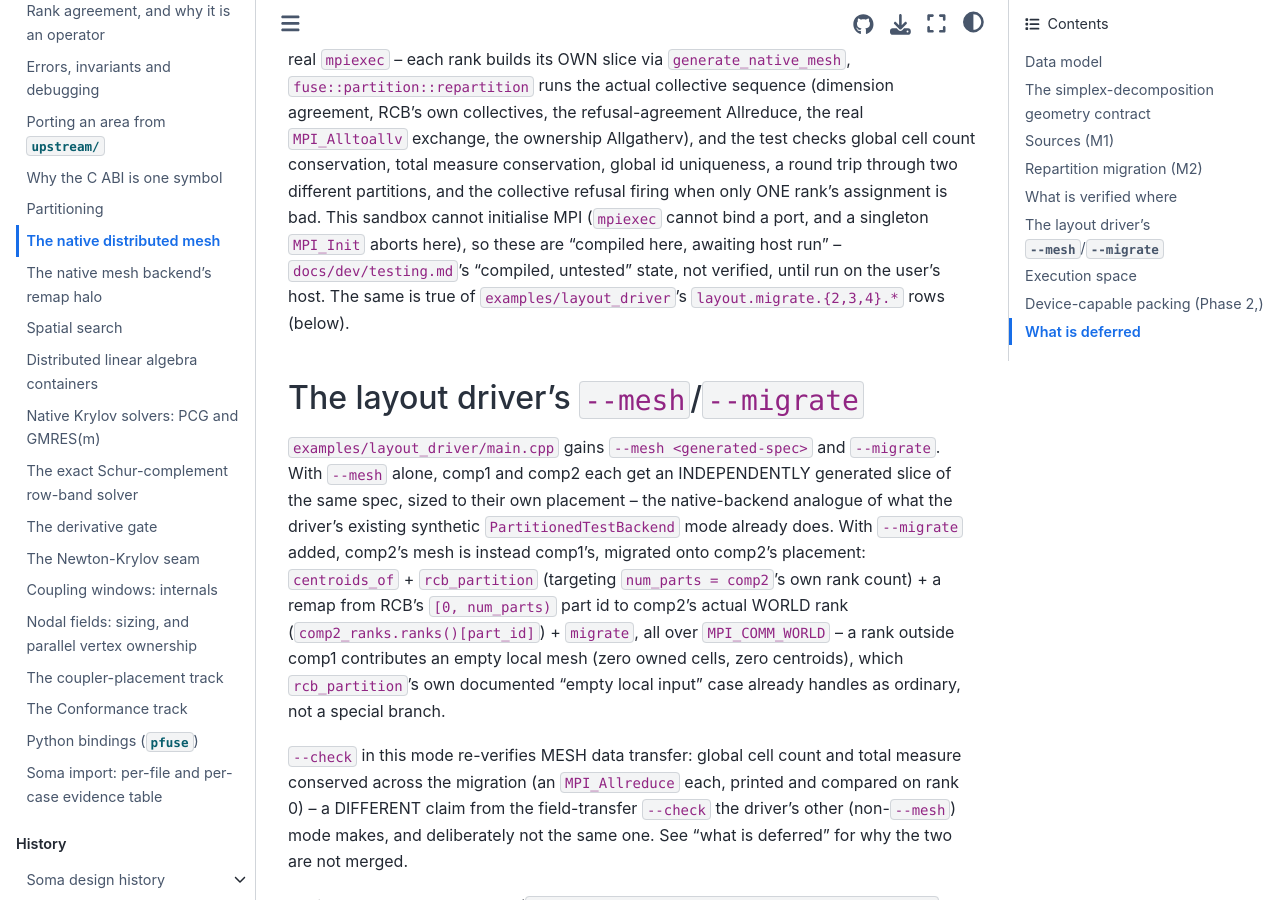
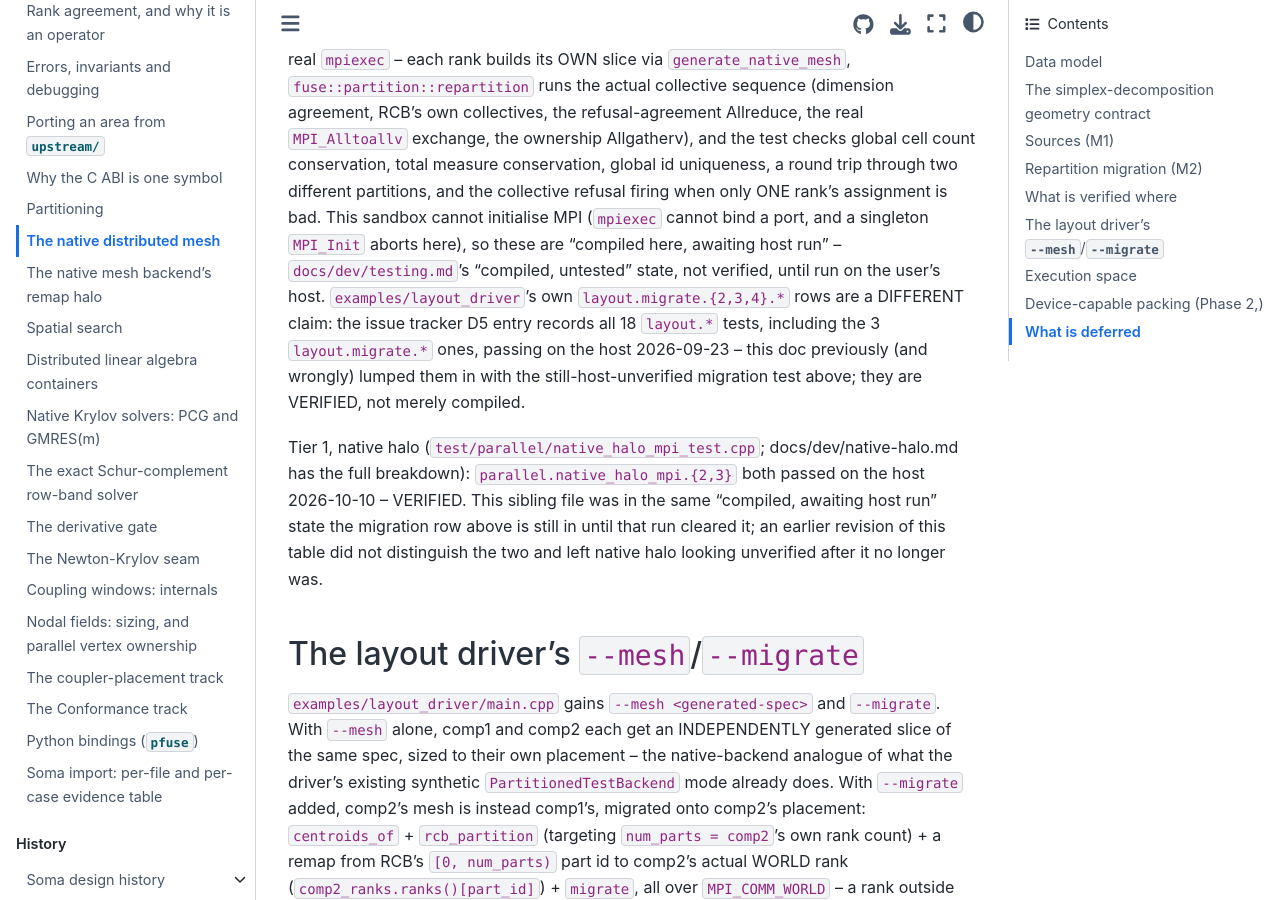
Before and after one commit to vijaysm/fuse, a Sphinx documentation site: the page built from docs/dev/native-mesh.md, in a window 1280 px wide and 900 px high, scrolled down 5308 px. Built offline with Sphinx 7.4.7 and the Sphinx Book theme 1.1.4, drawn with Linux system fonts in a browser that asks for light colours; pages that are not in the unit, such as notebooks, are missing from menus.

Commit message:
Update the native-mesh verification table to the current host-run state
The table still described the host-measured migration and halo rows as
awaiting a host run. The layout_driver layout.migrate rows were verified
on the host (all 18 layout.* tests passed on 2026-09-23) and
parallel.native_halo_mpi.{2,3} passed on the host on 2026-10-10. Mark
those rows verified and keep the migration MPI test as compiled but not
yet run on the host.

```diff
--- a/docs/dev/native-mesh.md
+++ b/docs/dev/native-mesh.md
@@ -173,8 +173,17 @@
 partitions, and the collective refusal firing when only ONE rank's assignment is bad. This sandbox
 cannot initialise MPI (`mpiexec` cannot bind a port, and a singleton `MPI_Init` aborts here), so these
 are "compiled here, awaiting host run" -- `docs/dev/testing.md`'s "compiled, untested" state, not
-verified, until run on the user's host. The same is true of `examples/layout_driver`'s
-`layout.migrate.{2,3,4}.*` rows (below).
+verified, until run on the user's host.
+`examples/layout_driver`'s own `layout.migrate.{2,3,4}.*` rows are a DIFFERENT claim: the issue tracker
+D5 entry records all 18 `layout.*` tests, including the 3 `layout.migrate.*` ones, passing on the host
+2026-09-23 -- this doc previously (and wrongly) lumped them in with the still-host-unverified migration
+test above; they are VERIFIED, not merely compiled.
+
+Tier 1, native halo (`test/parallel/native_halo_mpi_test.cpp`; docs/dev/native-halo.md has the full
+breakdown): `parallel.native_halo_mpi.{2,3}` both passed on the host 2026-10-10 -- VERIFIED. This
+sibling file was in the same "compiled, awaiting host run" state the migration row above is still in
+until that run cleared it; an earlier revision of this table did not distinguish the two and left
+native halo looking unverified after it no longer was.
 
 ## The layout driver's `--mesh`/`--migrate`
 
```
